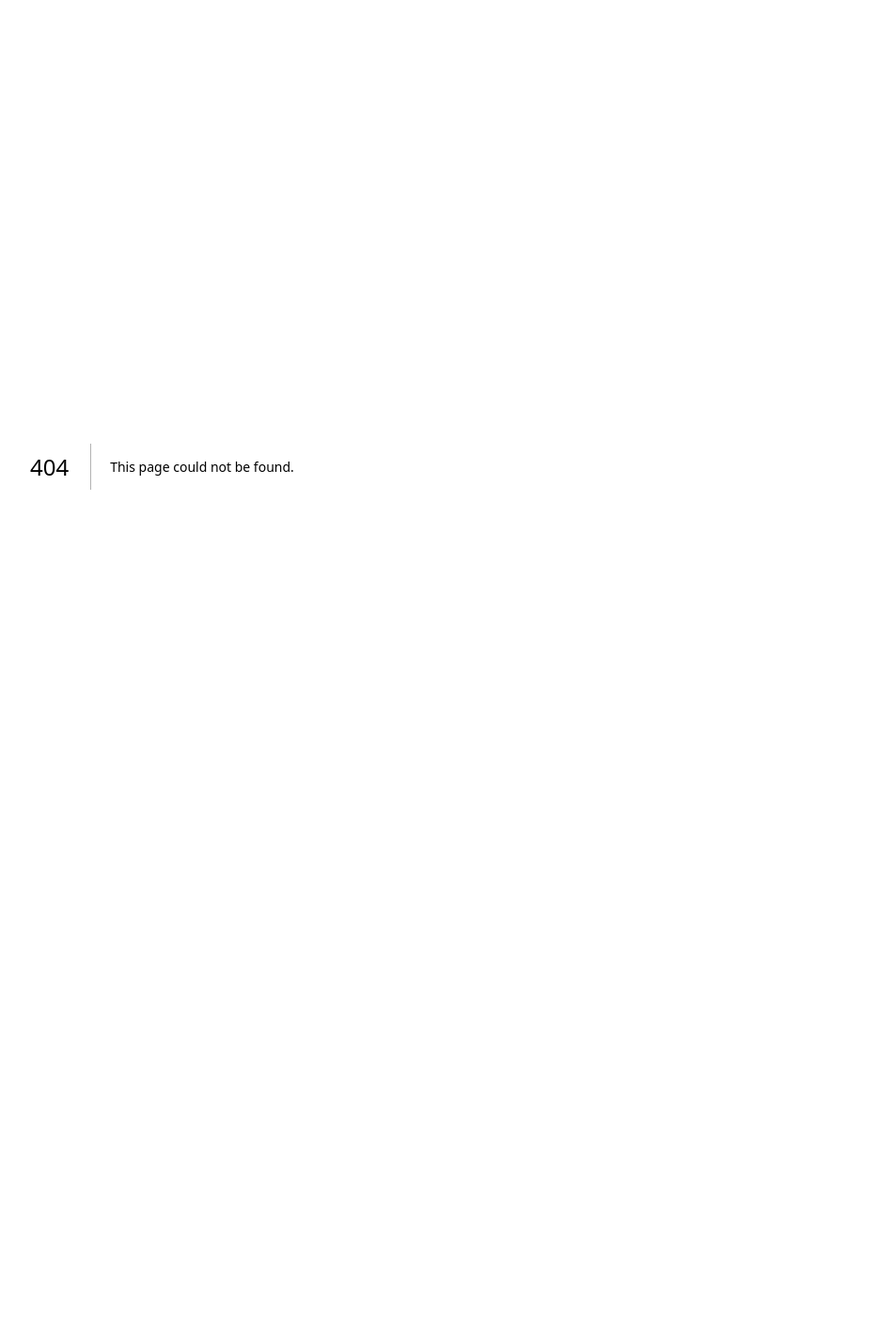
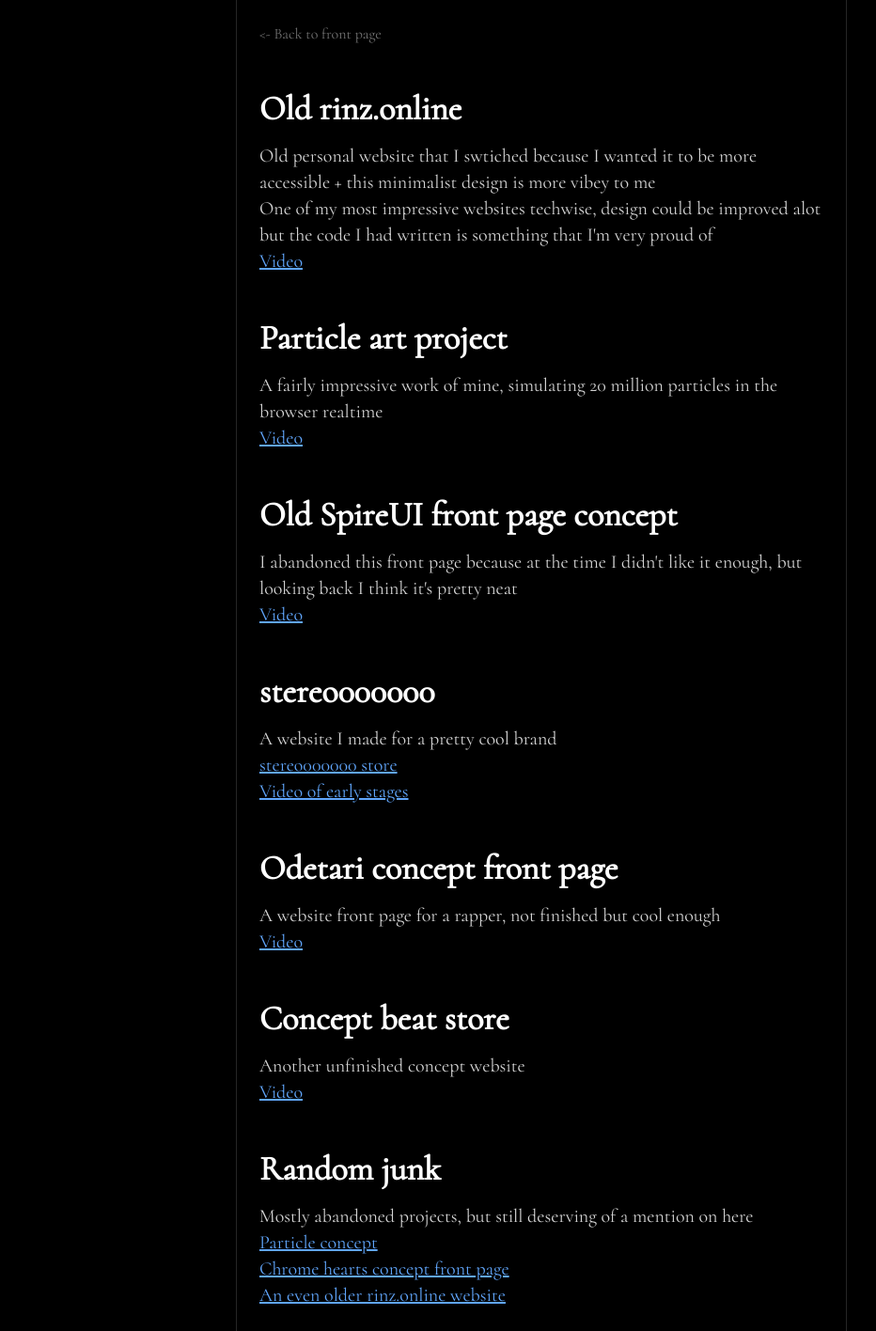
Before and after one commit to oxrinz/rinz-website, a Next.js app: page /archive in a window 1280 px wide. Before the commit this address had no page. Shown: the whole page at 94% size, without its empty margins (64-996 px from the left). Before the commit the page ends 992 px from the top, so only its background shows below. Built offline with nearby package versions, Linux system fonts and the light colour scheme.

Commit message:
updated info

```diff
--- /dev/null
+++ b/src/app/archive/page.tsx
@@ -0,0 +1,109 @@
+import Link from "next/link";
+
+export default function Archive() {
+    return (
+        <div className="flex flex-col gap-12">
+            <Link href="/" className="text-neutral-500  no-underline">
+            {"<- Back to front page"}
+            </Link>
+            <div className="flex flex-col gap-4">
+                <h1>
+                    Old rinz.online
+                </h1>
+                <p>
+                    Old personal website that I swtiched because I wanted it to be more accessible + this minimalist design is more vibey to me
+                    <br />
+                    One of my most impressive websites techwise, design could be improved alot but the code I had written is something that I'm very proud of
+                    <br />
+                    <Link href="https://streamable.com/fqk5mf">
+                        Video
+                    </Link>
+                </p>
+            </div>
+            <div className="flex flex-col gap-4">
+                <h1>
+                    Particle art project
+                </h1>
+                <p>
+                    A fairly impressive work of mine, simulating 20 million particles in the browser realtime
+                    <br />
+                    <Link href="https://streamable.com/6pbfcc">
+                        Video
+                    </Link>
+                </p>
+            </div>
+            <div className="flex flex-col gap-4">
+                <h1>
+                    Old SpireUI front page concept
+                </h1>
+                <p>
+                    I abandoned this front page because at the time I didn't like it enough, but looking back I think it's pretty neat
+                    <br />
+                    <Link href="https://streamable.com/zk1m4i">
+                        Video
+                    </Link>
+                </p>
+            </div>
+            <div className="flex flex-col gap-4">
+                <h1>
+                    stereo000000
+                </h1>
+                <p>
+                    A website I made for a pretty cool brand
+                    <br />
+                    <Link href="https://stereostereo.shop">
+                        stereo000000 store
+                    </Link>
+                    <br />
+                    <Link href="https://streamable.com/sxanab">
+                        Video of early stages
+                    </Link>
+                </p>
+            </div>
+            <div className="flex flex-col gap-4">
+                <h1>
+                    Odetari concept front page
+                </h1>
+                <p>
+                    A website front page for a rapper, not finished but cool enough
+                    <br />
+                    <Link href="https://streamable.com/60bku0">
+                        Video
+                    </Link>
+                </p>
+            </div>
+            <div className="flex flex-col gap-4">
+                <h1>
+                    Concept beat store
+                </h1>
+                <p>
+                    Another unfinished concept website
+                    <br />
+                    <Link href="https://streamable.com/3sykwc">
+                        Video
+                    </Link>
+                </p>
+            </div>
+            <div className="flex flex-col gap-4">
+                <h1>
+                    Random junk
+                </h1>
+                <p>
+                    Mostly abandoned projects, but still deserving of a mention on here
+                    <br />
+                    <Link href="https://streamable.com/97kxxh">
+                        Particle concept
+                    </Link>
+                    <br />
+                    <Link href="https://streamable.com/cnwumt">
+                        Chrome hearts concept front page
+                    </Link>
+                    <br />
+                    <Link href="https://streamable.com/au8i3q">
+                        An even older rinz.online website
+                    </Link>
+                </p>
+            </div>
+        </div>
+    )
+}
--- a/src/app/globals.css
+++ b/src/app/globals.css
@@ -3,7 +3,7 @@
 @tailwind utilities;
 
 body {
-  @apply bg-black text-white;
+  @apply bg-black text-white m-0 p-0
 }
 
 @layer utilities {
@@ -26,7 +26,7 @@
 
 
 p {
-  @apply text-xl ;
+  @apply text-xl text-neutral-300;
 }
 
 a{
--- a/src/app/layout.tsx
+++ b/src/app/layout.tsx
@@ -21,8 +21,12 @@
         <link rel="icon" href="/favicon.ico" />
       </head>
       <body className={poppins.className}>
-        <main className="flex flex-row justify-between p-6 lg:p-24 ">
-          {children}
+        <main className="flex flex-row justify-center px-6 lg:px-24 ">
+          <div className="border-x-[1px] border-neutral-800 p-6 ">
+            <div className="flex flex-row gap-12 max-w-[600px] w-full">
+              {children}
+            </div>
+          </div>
         </main>
       </body>
     </html>
--- a/src/app/page.tsx
+++ b/src/app/page.tsx
@@ -5,33 +5,25 @@
   const whatpulseData = await fetch('https://api.whatpulse.org/user.php?user=1356819&format=json')
   const whatpulseDataJson = await whatpulseData.json()
   return (
-    <div className="flex flex-row gap-12 w-full">
     <div className="flex flex-col gap-12">
-        <div className="flex flex-row items-center gap-12">
+      <div className="flex flex-col w-full lg:flex-row items-center gap-12">
         <Image className="rounded-full" width="300" height="300" alt="pfp" src="/pfp.jpg" />
-          <div>
+        <div className="w-full">
           <h1>
             rinz.online
           </h1>
           <p className="text-base text-neutral-300">
-              Studying... Reading...
+            Or Robert
           </p>
         </div>
       </div>
       <div>
         <p>
-            I run a small website/media agency for clothing brands, I hope to transition into something else soon
-          </p>
-          <p>
-            Love to talk about variety of topics, including tech, art and startups
-          </p>
-          <p>
-            <br />
-            {"I'll post more on here soon, once I find some freedom"}
+          I love technology
         </p>
       </div>
-        <div>
-          <h1 className="mb-4">
+      <div className="flex flex-col gap-4">
+        <h1>
           Projects
         </h1>
         <p>
@@ -39,18 +31,76 @@
             {"AuraWizard"}
           </Link>
           <br />
-            Analyzes your discord account and gives you a detailed aura report based on your profile
+          Analyzes your discord account and gives you a detailed aura report based on your profile, then puts you on a leaderboard to compete with other users
           <br />
-            Then puts you on a leaderboard to compete with other users
+          Made in ~9 hours
           <br />
-            Made in 2 days
+          <span className="text-lg">
+            Status: Finished (09-08-2024)
+          </span>
         </p>
         <p>
           <Link href="https://www.vnvault.com/">
             {"VNVault"}
           </Link>
           <br />
-            Website with visual novel related minigames. Also works as a vndb wrapper
+          A vndb "alternative"
+          <br />
+          Works as a great vndb alternative, using the data from vndb with a few extra features and improvements
+          <br />
+          <span className="text-lg">
+            Status: Released & in development
+          </span>
+        </p>
+        <p>
+          <Link href="https://www.doseweb.com/">
+            {"DOSE (co-own)"}
+          </Link>
+          <br />
+          Providing value to primarily young clothing brand owners through custom 3D work and high quality shopify themes
+          <br />
+          Side project and a money vessel
+          <br />
+          I handle the technical stuff such as theme development, maintaining databases, payments, etc.
+          <br />
+          <span className="text-lg">
+            Status: Currently running
+          </span>
+        </p>
+        <p>
+          <Link href="https://www.spireui.com/">
+            {"SpireUI (under early development)"}
+          </Link>
+          <br />
+          Component library of high-end, unique, avant-garde React components
+          <br />
+          Currently in very early stages, public, but needs work in order to be usable
+          <br />
+          <span className="text-lg">
+            Status: Released & in early development
+          </span>
+        </p>
+      </div>
+      <div className="flex flex-col gap-4">
+        <h1>
+          Archive
+        </h1>
+        <p>
+          Dedicated page for my old projects
+          <br />
+          Some of them are really impressive, the only reason they're not in the projects section is because they're either too small, or abandoned
+          <br />
+          <Link href="/archive">
+            {"Archive"}
+          </Link>
+        </p>
+      </div>
+      <div>
+        <h1 className="mb-4">
+          Writing
+        </h1>
+        <p>
+          I haven't written anything yet, but I'd like to start, hopefully soon, writing short articles to organize my thoughts
         </p>
       </div>
       <div>
@@ -74,6 +124,5 @@
         </p>
       </div>
     </div>
-    </div>
   );
 }
```
Also changed, not shown: 1 other file (tests, documents, lock files or other folders). Lines whose indentation alone changed are shown as unchanged.
